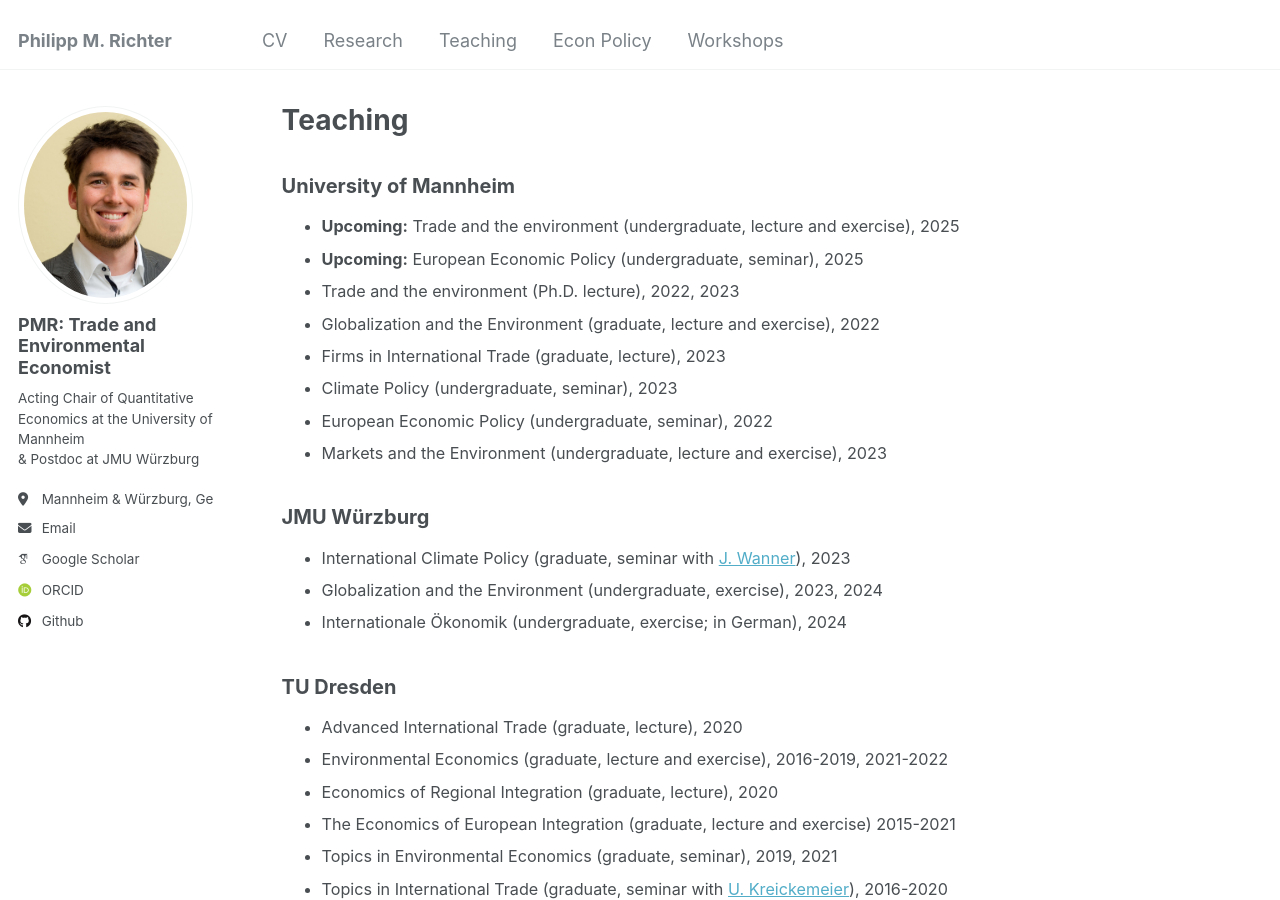
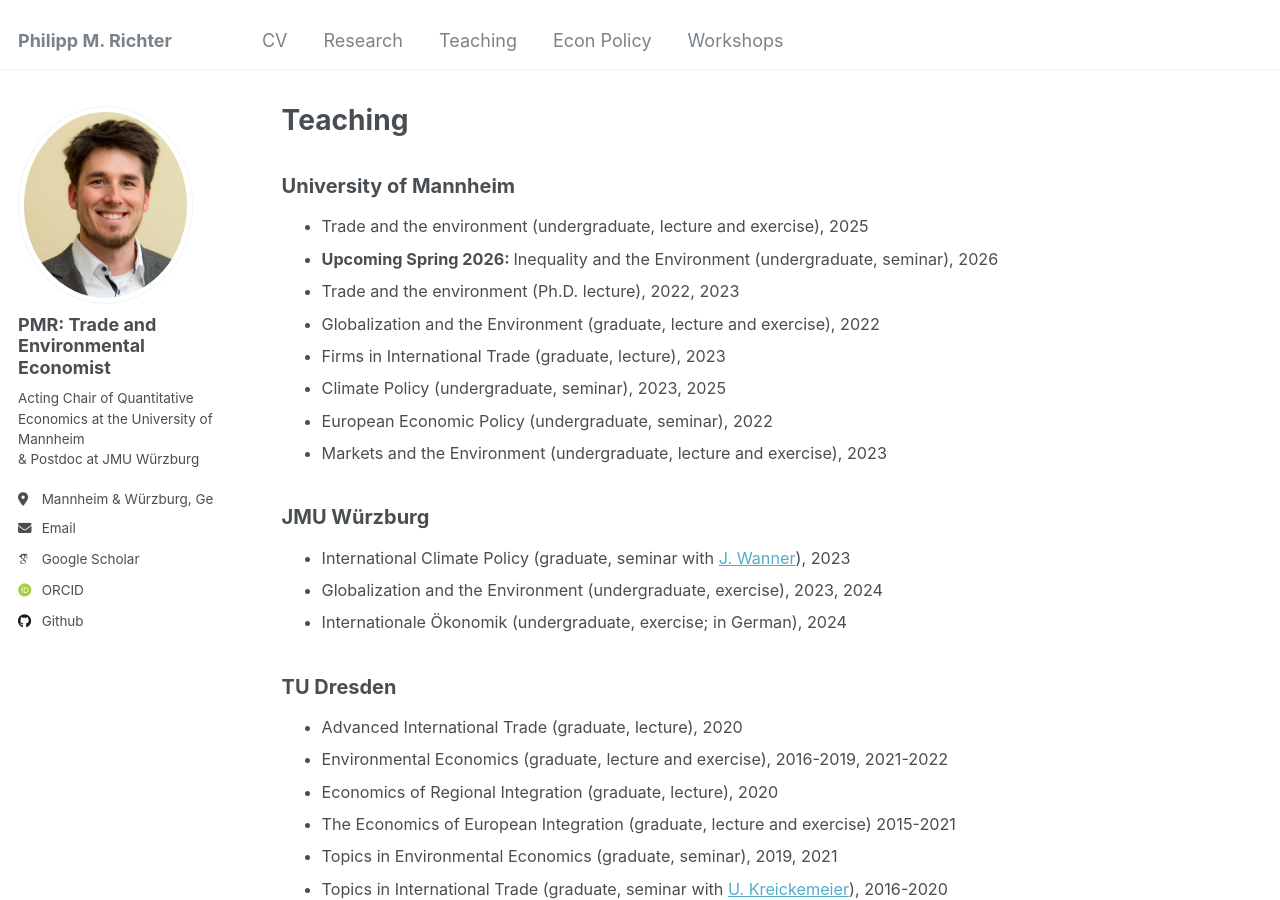
Before and after one commit to PhMRichter/PhMRichter.github.io, a Jekyll site: the page built from _pages/teaching.html, in a window 1280 px wide and 900 px high. Built offline with Jekyll 4.4.1, drawn with Linux system fonts in a browser that asks for light colours; some web fonts are replaced.

Commit message:
Update teaching.html

```diff
--- a/_pages/teaching.html
+++ b/_pages/teaching.html
@@ -10,10 +10,10 @@ author_profile: true
 
 <ul  style="font-size: 0.9em;">
    <li>
-   <b>Upcoming:</b> Trade and the environment (undergraduate, lecture and exercise), 2025
+   Trade and the environment (undergraduate, lecture and exercise), 2025
   </li>
   <li>
-   <b>Upcoming:</b> European Economic Policy (undergraduate, seminar), 2025
+  <b> Upcoming Spring 2026: </b> Inequality and the Environment (undergraduate, seminar), 2026
   </li>
   <li>
    Trade and the environment (Ph.D. lecture), 2022, 2023
```
Also changed, not shown: other parts of _pages/teaching.html (+1 -1 lines).
